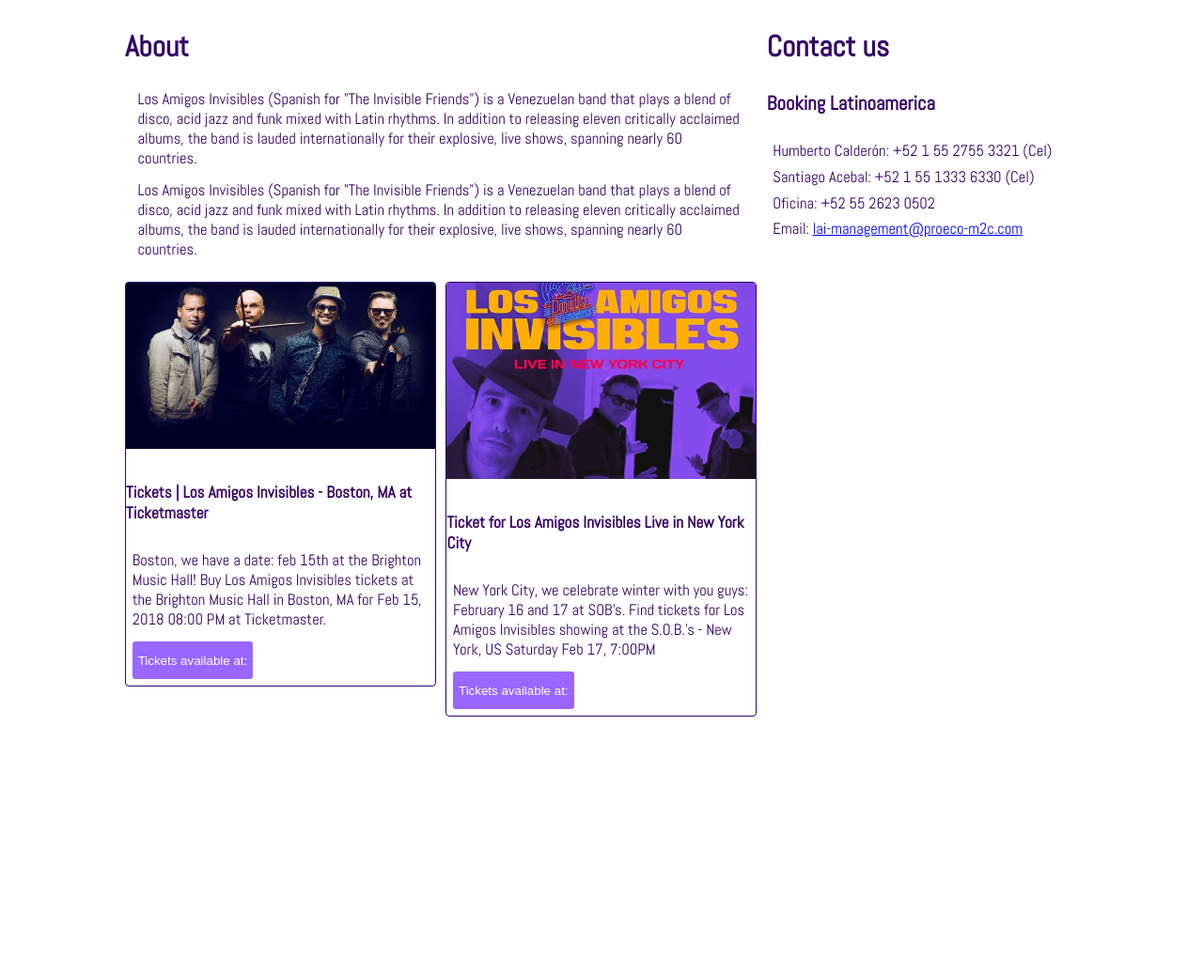
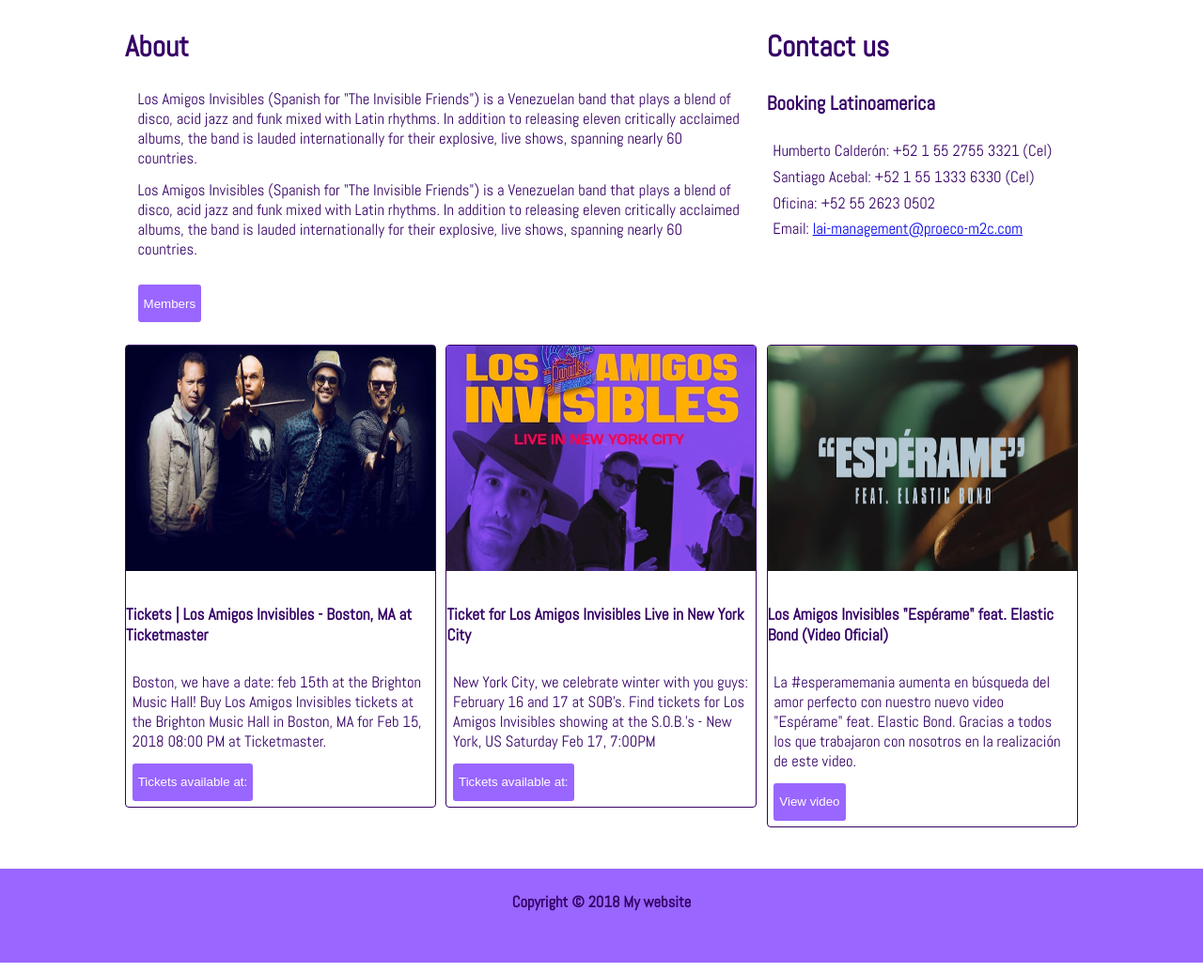
Before and after one commit to CruzMayra/sprint3-mi-pagina, a plain HTML site: page index.html in a window 1280 px wide. Shown: the part 502-1537 px from the top of the page at 94% size. Before the commit the page ends 1270 px from the top, so only its background shows below. Drawn offline with Linux system fonts and the light colour scheme.

Commit message:
Crear footer y favicon

```diff
--- a/css/main.css
+++ b/css/main.css
@@ -6,10 +6,17 @@ body {
   padding: 0;
 }
 
-nav {
+nav,
+footer {
   background-color: #9966FF;
   height: 100px;
   padding: 0 10%;
+  margin: 0;
+}
+
+footer{
+  margin-top: 3%;
+  text-align: center;
 }
 
 p {
@@ -60,7 +67,7 @@ margin: 1.5%;
 
 #news > .col-4 {
   border-radius: 4px;
-  border: 1px solid #350166;;
+  border: 1px solid #350166;
 }
 
 .items {
@@ -77,6 +84,7 @@ margin: 1.5%;
 
 [alt*="news-"] {
   width: 100%;
+  height: 30vh;
 }
 
 
@@ -97,8 +105,10 @@ margin: 1.5%;
   }
 
   #about > .col-8,
-  #about > .col-4 {
+  #about > .col-4,
+  #news > .col-4 {
     width: 100%;
+    margin: 5% 0%;
   }
 
   [alt*="el-paradise"] {
@@ -106,4 +116,8 @@ margin: 1.5%;
     margin: 20% 0%;
   }
 
+  [alt*="news-"] {
+    height: 40vh;
+  }
+
 }
--- a/index.html
+++ b/index.html
@@ -3,11 +3,14 @@
   <head>
     <meta charset="utf-8">
     <meta name="viewport" content="width=device-width, initial-scale=1,maximum-scale=1">
+
     <link href="https://fonts.googleapis.com/css?family=Abel" rel="stylesheet">
     <link href="https://maxcdn.bootstrapcdn.com/font-awesome/4.7.0/css/font-awesome.min.css" rel="stylesheet" integrity="sha384-wvfXpqpZZVQGK6TAh5PVlGOfQNHSoD2xbE+QkPxCAFlNEevoEH3Sl0sibVcOQVnN" crossorigin="anonymous">
     <link rel="stylesheet" href="css/grid.css">
     <link rel="stylesheet" href="css/main.css">
     <title>Retos de código: Mi página</title>
+    <link rel="shortcut icon" type="image/x-icon" href="assets/icon/favicon-two.ico">
+    <!-- <link rel="icon" type="image/x-icon" href="assets/icons/favicon.ico"/> -->
   </head>
   <body>
 
@@ -40,6 +43,7 @@
           <h2>About</h2>
           <p>Los Amigos Invisibles (Spanish for "The Invisible Friends") is a Venezuelan band that plays a blend of disco, acid jazz and funk mixed with Latin rhythms. In addition to releasing eleven critically acclaimed albums, the band is lauded internationally for their explosive, live shows, spanning nearly 60 countries.</p>
           <p>Los Amigos Invisibles (Spanish for "The Invisible Friends") is a Venezuelan band that plays a blend of disco, acid jazz and funk mixed with Latin rhythms. In addition to releasing eleven critically acclaimed albums, the band is lauded internationally for their explosive, live shows, spanning nearly 60 countries.</p>
+          <button type="button" name="button">Members</button>
 
         </div>
         <div class="col-4">
@@ -65,11 +69,19 @@
           <p>New York City, we celebrate winter with you guys: February 16 and 17 at SOB's. Find tickets for Los Amigos Invisibles showing at the S.O.B.'s - New York, US Saturday Feb 17, 7:00PM</p>
           <button type="button" name="button">Tickets available at: </button>
         </div>
+        <div class="col-4">
+          <img src="assets/images/news-3.jpg" alt="news-3">
+          <h5>Los Amigos Invisibles "Espérame" feat. Elastic Bond (Video Oficial)</h5>
+          <p>La #esperamemania aumenta en búsqueda del amor perfecto con nuestro nuevo video "Espérame" feat. Elastic Bond. Gracias a todos los que trabajaron con nosotros en la realización de este video.</p>
+          <button type="button" name="button">View video</button>
+        </div>
+     </section>
 
-      </section>
-
-
-    </section>
+      <footer class="row">
+        <div class="col-12">
+          <p> <strong>Copyright © 2018 My website</strong> </p>
+        </div>
+      </footer>
 
   </body>
 </html>
```
Also changed, not shown: assets/icon/favicon-two.ico (added), assets/icon/favicon.ico (added), assets/images/news-3.jpg (added), 1 other file.
